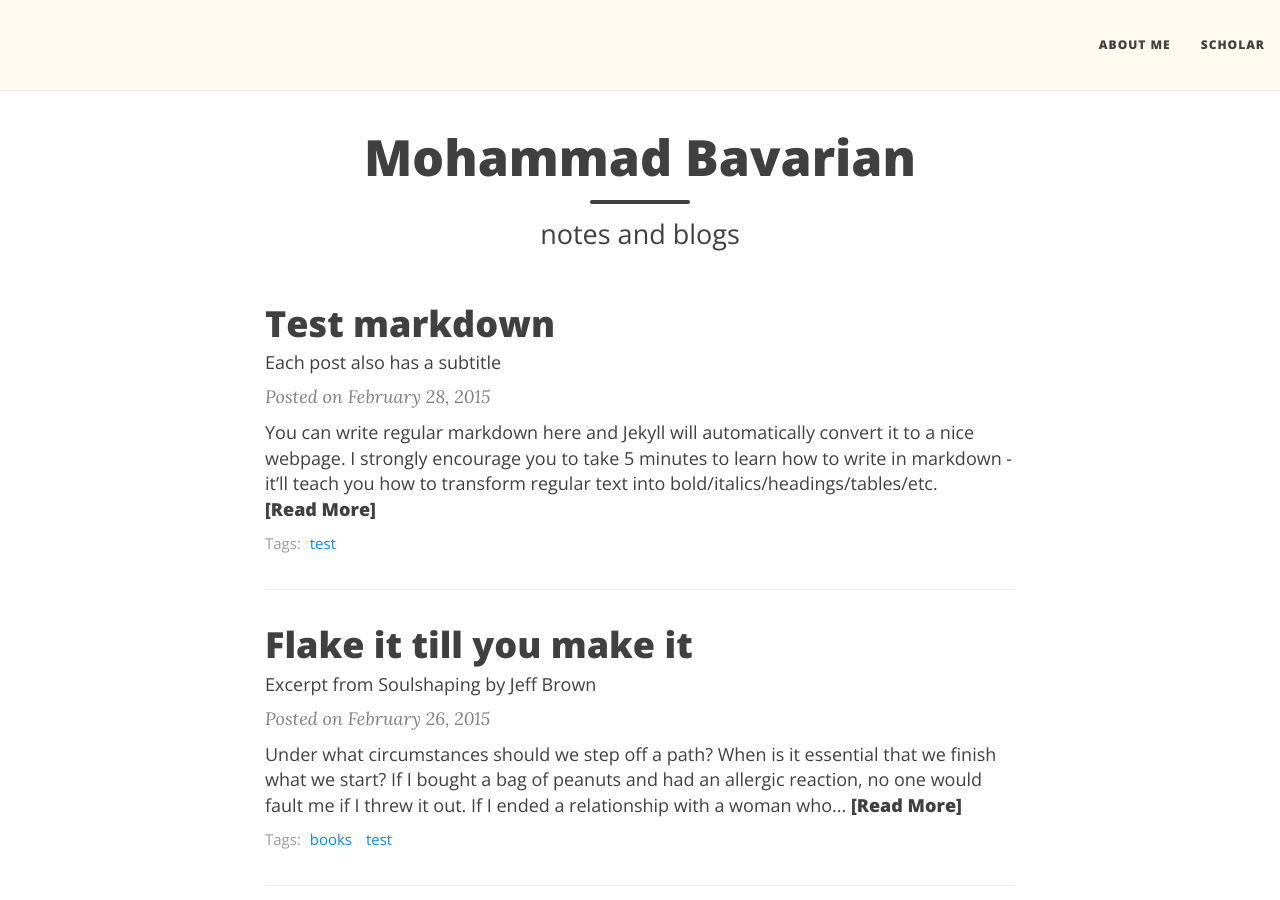
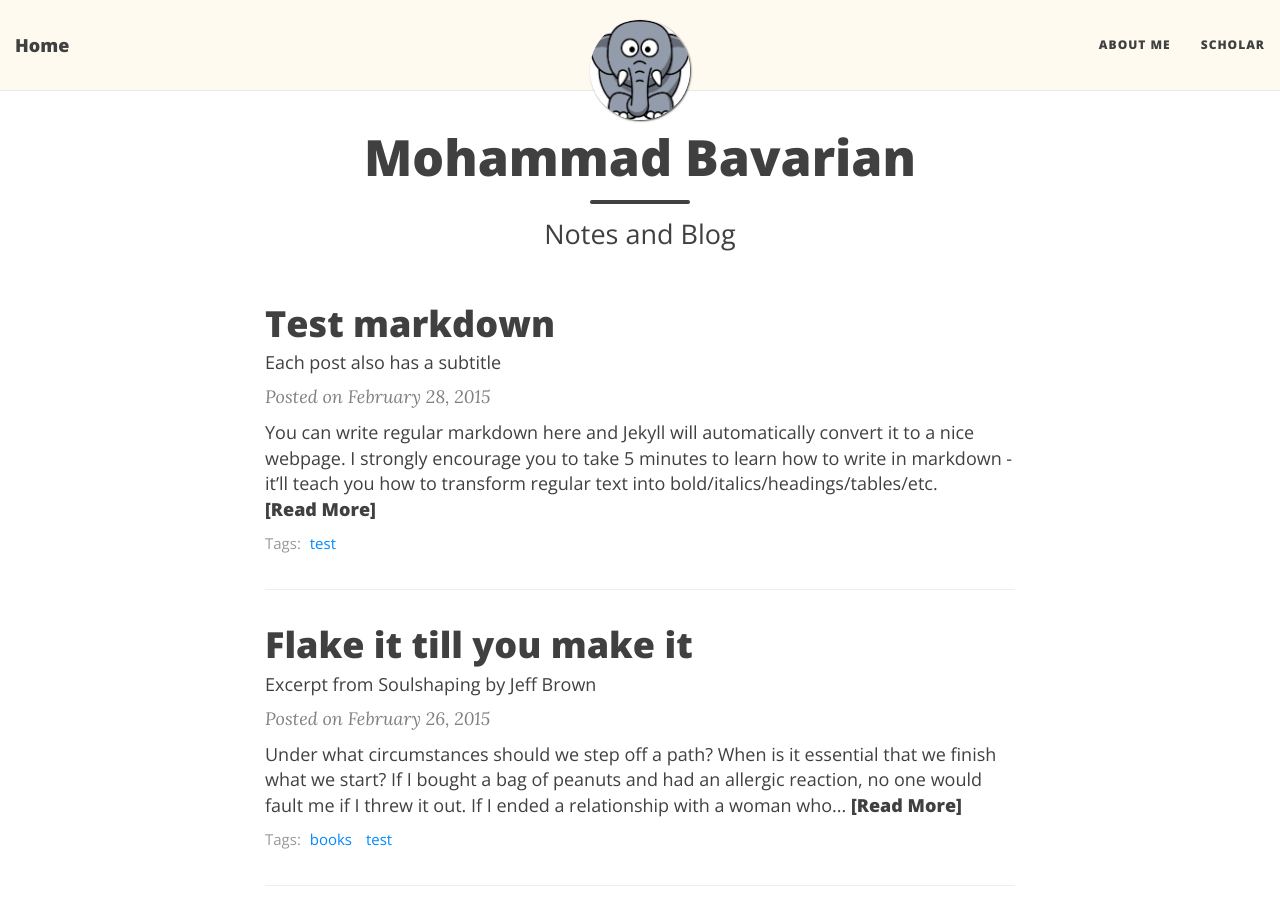
Before and after one commit to mbavar/mbavar.github.io, a Jekyll site: the page built from index.html, in a window 1280 px wide and 900 px high. Built offline with Jekyll 4.4.1, drawn with Linux system fonts in a browser that asks for light colours; nearby versions of some CDN libraries; the list of posts is cut into pages by our own code.

Commit message:
elephant

```diff
--- a/_config.yml
+++ b/_config.yml
@@ -1,7 +1,8 @@
+#
 # --- General options --- #
 
 # Name of website
-title: ""
+title: "Home"
 
 # Short description of your site
 description: Mohammad Bavarian
@@ -28,7 +29,7 @@ navbar-links:
 
 # Image to show in the navigation bar - image must be a square (width = height)
 # Remove this parameter if you don't want an image in the navbar
-# avatar: "/img/avatar-icon.png"
+avatar: "/img/eleph.jpg"
 
 # If you want to have an image logo in the top-left corner instead of the title text,
 # then specify the following parameter
--- a/index.html
+++ b/index.html
@@ -1,7 +1,7 @@
 ---
 layout: page
-title: Mohammad Bavarian
-subtitle: notes and blogs
+title: "Mohammad Bavarian"
+subtitle: Notes and Blog
 use-site-title: true
 ---
 
```
Also changed, not shown: img/eleph.jpg (added), 16 other files.
